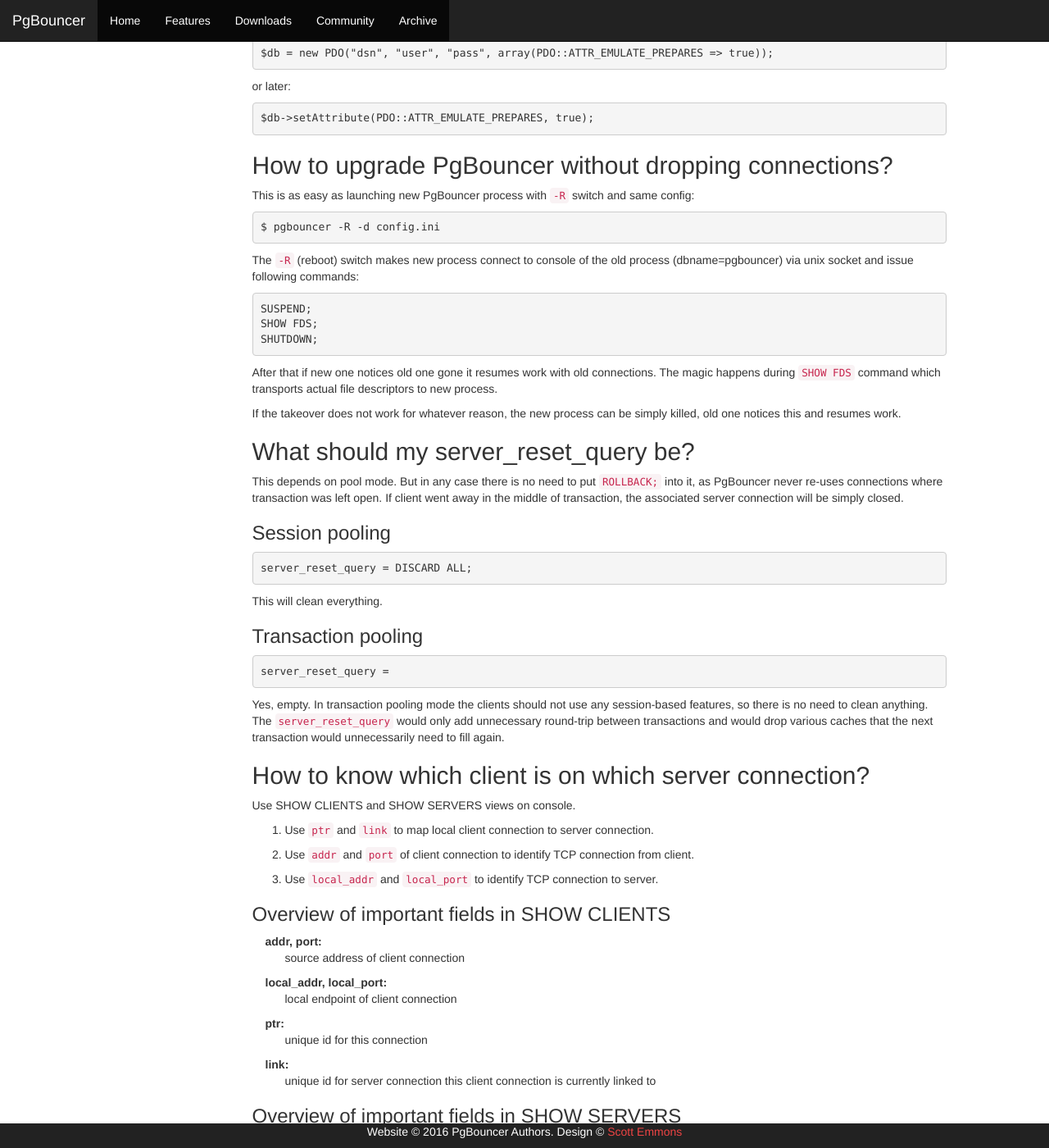
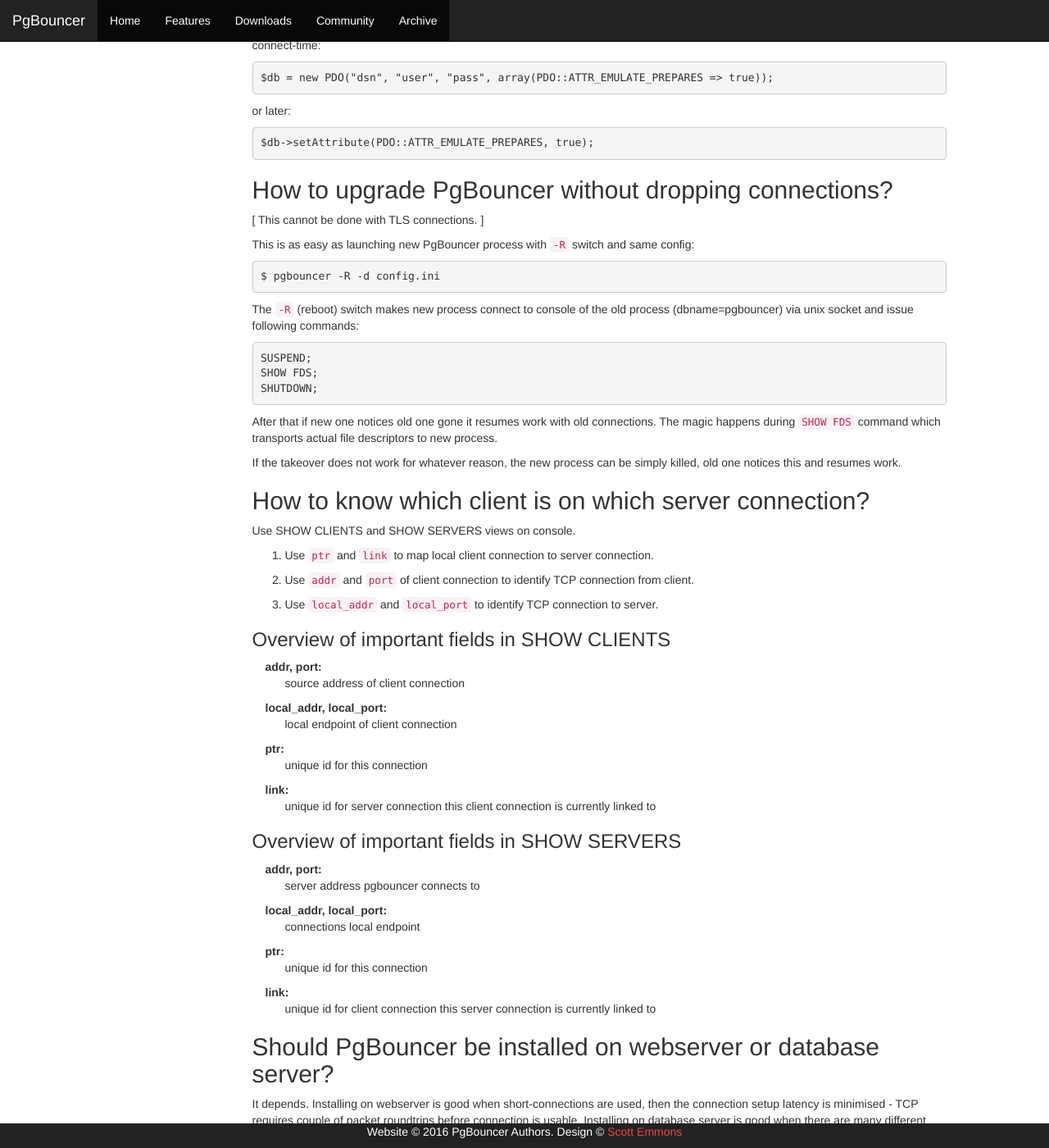
Before and after one commit to postgres-cn/pgbouncer-doc, a Jekyll site: the page built from faq.md, in a window 1280 px wide and 1400 px high, scrolled down 1135 px. Shown: the whole window at 82% size. Built offline with Jekyll 4.4.1, drawn with Linux system fonts in a browser that asks for light colours; some of the changed text lies outside the part shown.

Commit message:
Update faq

```diff
--- a/faq.md
+++ b/faq.md
@@ -47,7 +47,9 @@
 
 ## How to use SSL connections with PgBouncer?
 
-[ TLS support will be in next version of PgBouncer. Build from GIT to get it. ]
+Since version 1.7, PgBouncer has built-in support for TLS.  Just configure it.
+
+[ Old answer for older PgBouncer versions. ]
 
 Use [Stunnel](https://www.stunnel.org/). Since version 4.27 it supports
 PostgreSQL protocol for both client and server side. It is activated by
@@ -88,6 +90,8 @@
 
 ## How to upgrade PgBouncer without dropping connections?
 
+[ This cannot be done with TLS connections. ]
+
 This is as easy as launching new PgBouncer process with `-R` switch and
 same config:
 
@@ -106,29 +110,6 @@
 
 If the takeover does not work for whatever reason, the new process can
 be simply killed, old one notices this and resumes work.
-
-## What should my server_reset_query be?
-
-This depends on pool mode. But in any case there is no need to put
-`ROLLBACK;` into it, as PgBouncer never re-uses connections where
-transaction was left open. If client went away in the middle of
-transaction, the associated server connection will be simply closed.
-
-### Session pooling
-
-    server_reset_query = DISCARD ALL;
-
-This will clean everything.
-
-### Transaction pooling
-
-    server_reset_query =
-
-Yes, empty. In transaction pooling mode the clients should not use any
-session-based features, so there is no need to clean anything. The
-`server_reset_query` would only add unnecessary round-trip between
-transactions and would drop various caches that the next transaction
-would unnecessarily need to fill again.
 
 ## How to know which client is on which server connection?
 
```
